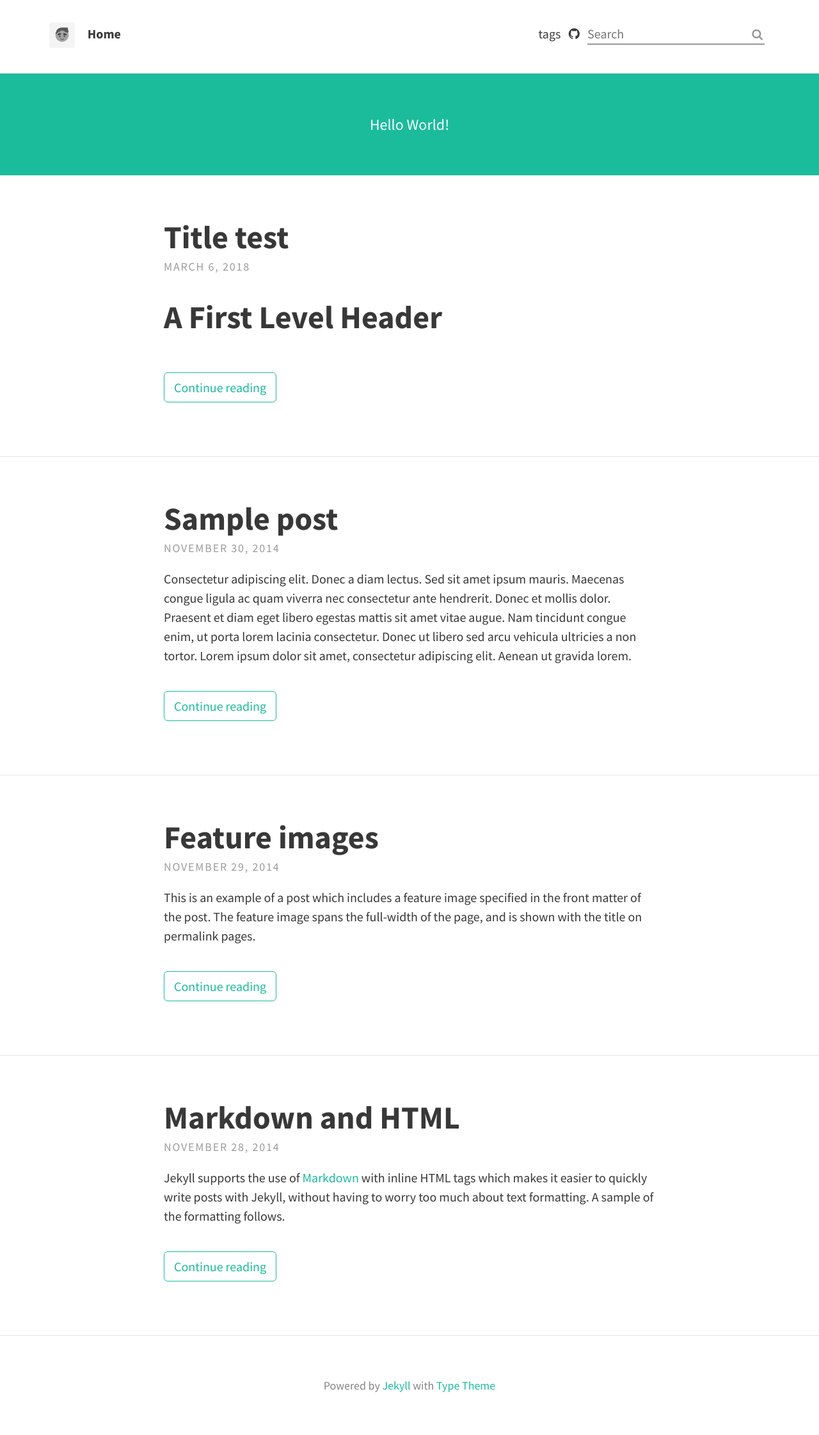
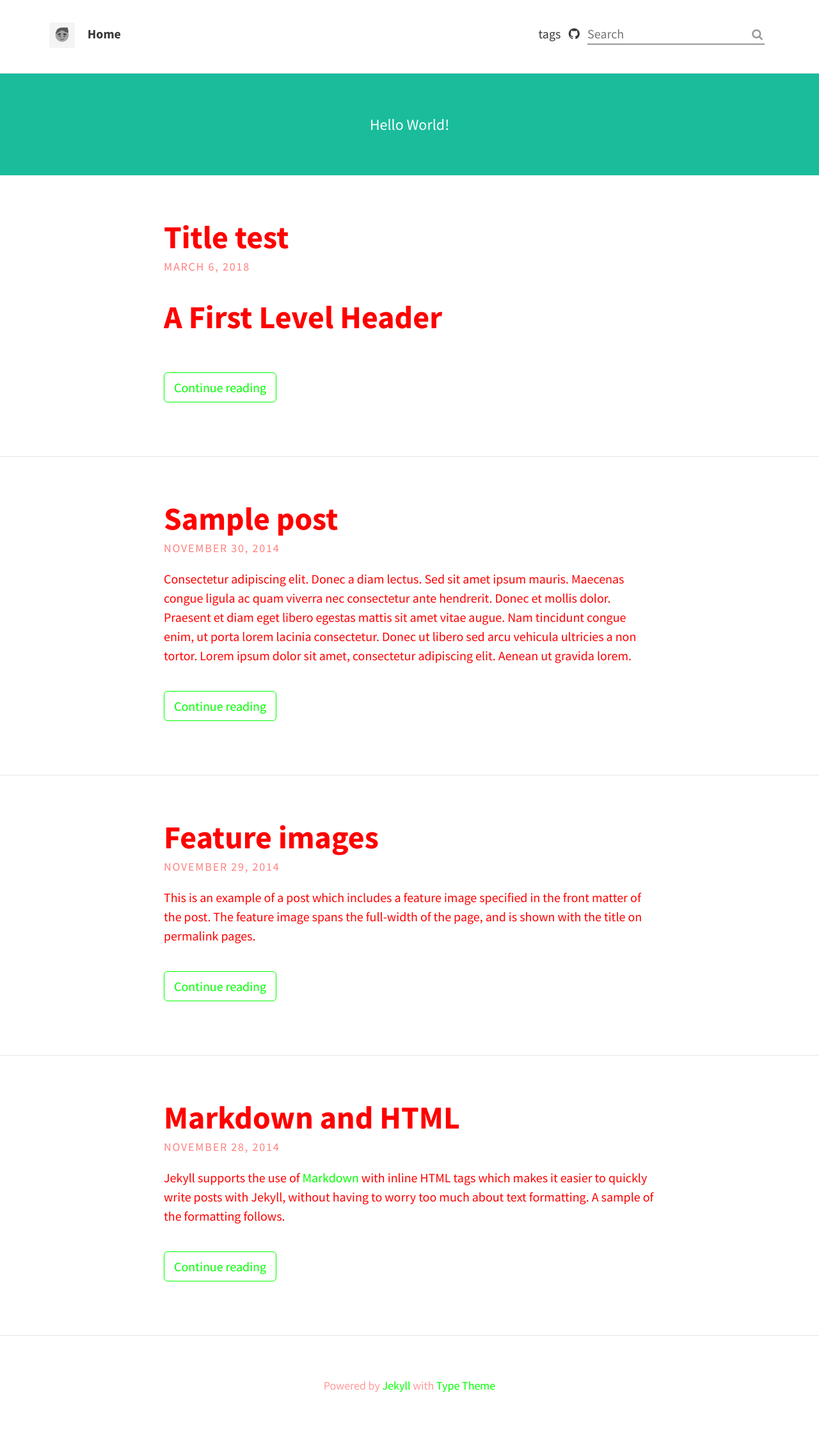
Before and after one commit to midone0930/midone0930.github.io, a Jekyll site: the page built from index.html, in a window 1280 px wide. Shown: the whole page at 64% size. Built offline with Jekyll 4.4.1, drawn with Linux system fonts in a browser that asks for light colours; nearby versions of some CDN libraries; the list of posts is cut into pages by our own code.

Commit message:
Update _variables.scss

```diff
--- a/_sass/base/_variables.scss
+++ b/_sass/base/_variables.scss
@@ -14,8 +14,8 @@ $background-color: #fff;
 $border-color: rgba(0, 0, 0, 0.1); // rgba recommended if using feature images
 
 // Typography colours
-$text-color: #383838;
-$link-color: #1ABC9C;
+$text-color: #f00;//#383838;
+$link-color: #0f0;//#1ABC9C;
 $selection-color: #D4D4D4; // visible when highlighting text
 
 // Tags color
```
